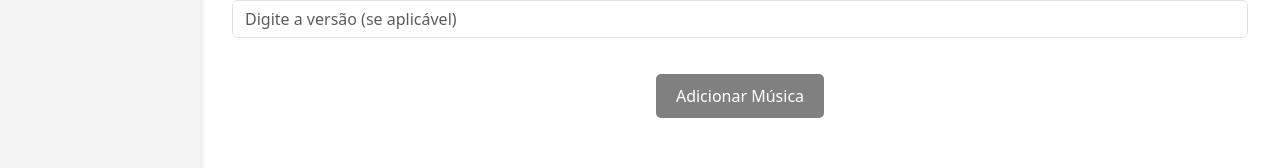
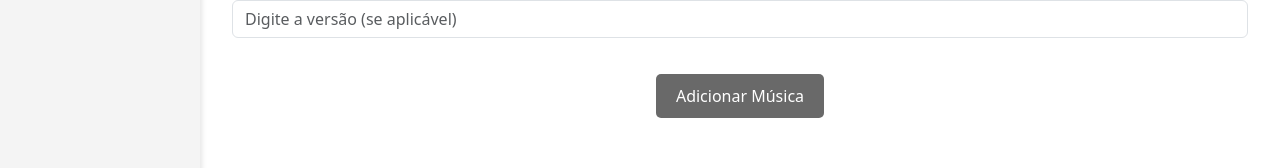
Before and after one commit to JeanHeberth/louvor-music, an Angular app: page /musica in a window 1280 px wide. In both pictures the pointer is over the button "Adicionar Música". Shown: the part 374-542 px from the top of the page. Built offline with nearby package versions, Linux system fonts and the light colour scheme; no server answers.

Commit message:
Foi criado a interface para musica

```diff
--- /dev/null
+++ b/src/app/interface/MusicaInterface.ts
@@ -0,0 +1,6 @@
+export interface MusicaInterface {
+  uuid: string;
+  autor: string;
+  versao: string;
+  music: string;
+}
--- a/src/app/pages/musica/musica.component.css
+++ b/src/app/pages/musica/musica.component.css
@@ -13,6 +13,9 @@
   margin-top: 20px;
   margin-bottom: 50px;
 }
+.btn-adicionar-musica:hover {
+  background-color: #696969; /* Gray mais escuro ao passar o mouse */
+}
 
 /* Tabela de músicas */
 .table-container {
@@ -22,12 +25,6 @@
   box-shadow: 0 4px 8px rgba(0, 0, 0, 0.1); /* Sombra leve */
   margin-top: 20px; /* Espaçamento do conteúdo acima */
 }
-
-/*.table-music {*/
-/*  width: 100%; !* Garantir que a tabela use toda a largura disponível *!*/
-/*  background-color: #ffffff; !* Fundo branco para as células *!*/
-/*  border-collapse: separate; !* Para evitar sobreposição de bordas *!*/
-/*}*/
 
 .table-header th {
   background-color: #343a40; /* Fundo escuro para o cabeçalho */
--- a/src/app/service/musica.service.ts
+++ b/src/app/service/musica.service.ts
@@ -1,7 +1,7 @@
 import { Injectable } from '@angular/core';
 import { HttpClient } from '@angular/common/http';
 import { Observable } from 'rxjs';
-import { MusicaInterface } from '../pages/musica/musica.component';
+import {MusicaInterface} from '../interface/MusicaInterface';
 
 @Injectable({
   providedIn: 'root',
```
Also changed, not shown: src/app/pages/musica/musica.component.ts (+6 -11 lines).
